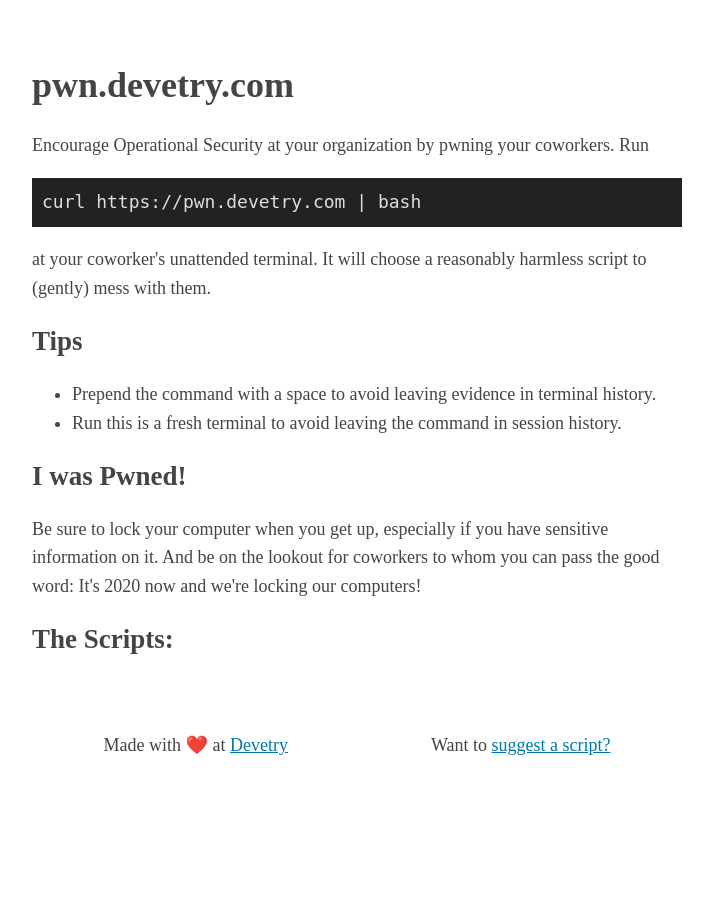
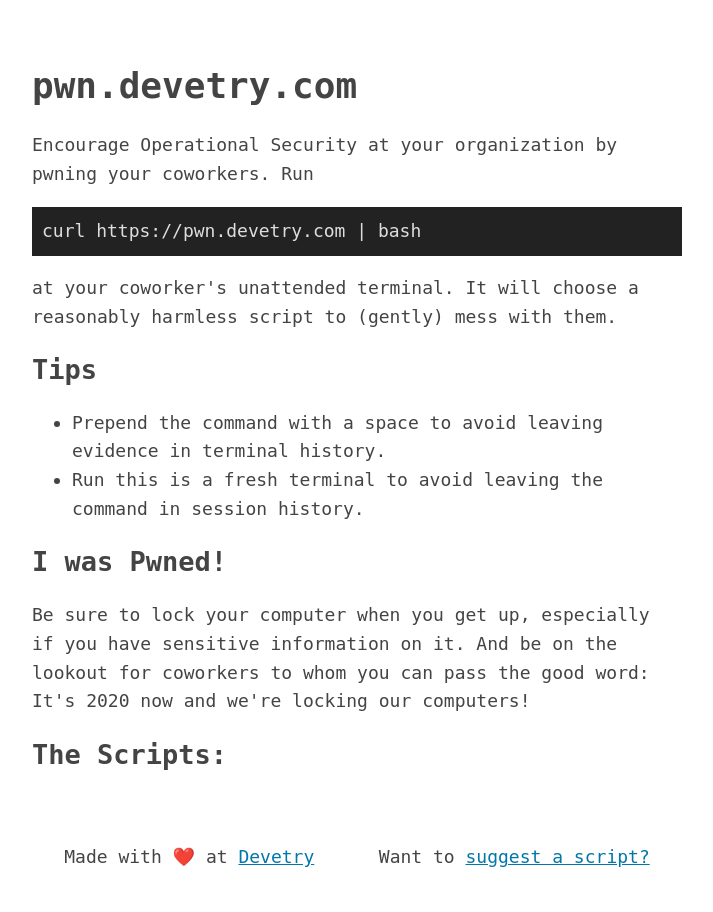
Before and after one commit to devetry/pwn, a Flask app: page / in a window 1280 px wide. Shown: the whole page, without its empty margins (283-996 px from the left). Before the commit the page ends 755 px from the top, so only its background shows below. Run offline with Flask 2, Linux system fonts and the light colour scheme.

Commit message:
monospace font

```diff
--- a/src/templates/_base.html
+++ b/src/templates/_base.html
@@ -7,7 +7,7 @@
       max-width: 650px;
       line-height: 1.6;
       font-size: 18px;
-      font-style: monospace;
+      font-family: monospace;
       color: #444;
       padding: 0 10px;
       display: flex;
@@ -27,6 +27,7 @@
       flex-shrink: 0;
       display: flex;
       justify-content: space-around;
+      padding-top: 50px;
     }
     h1,h2,h3{
       line-height:1.2
```
Also changed, not shown: requirements.txt (deleted, +0 -7 lines), 1 other file.
